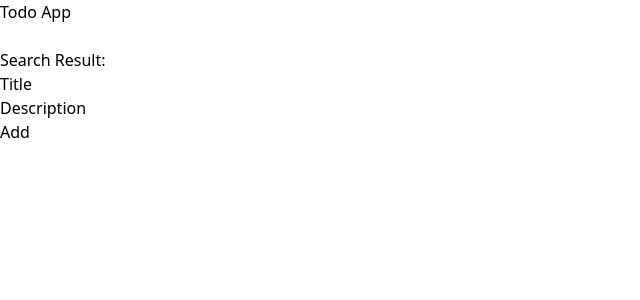
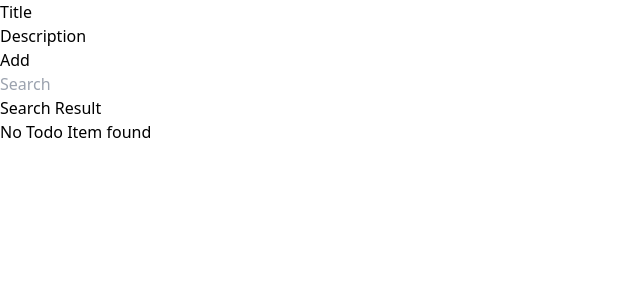
Before and after one commit to bipika22/todo-app, a React (Vite) app: page / in a window 1280 px wide. Shown: the top 300 px of the page, without its empty margins (0-640 px from the left). Built offline with nearby package versions, Linux system fonts and the light colour scheme.

Commit message:
saerh functionality addedc

```diff
--- a/src/app/todo/search.tsx
+++ b/src/app/todo/search.tsx
@@ -1,19 +1,21 @@
-import { useState } from "react";
+// import { useState } from "react";
 //function based
 //class based
 // uncontrolled component
 //controlled component
 
-export default function Search() {
-  const [search,setSearch] = useState('');
-  const handleChange = (e) =>{
-    console.log(e.target.value)
-    setSearch(e.target.value)
-}
+export default function Search(props) {
+  const { search, handleChange } = props;
   return (
     <div>
-      <input type="text" className="border rounded py-2 px-3" value={search} onChange={handleChange}/>
-      <h1>Search Result: {search}</h1>
+      <input
+        type="text"
+        className="border rounded py-2 px-3"
+        value={search}
+        onChange={handleChange}
+        placeholder="Search"
+      />
+      <h1>Search Result {search}</h1>
     </div>
   );
 }
--- a/src/app/todo/todo-list.tsx
+++ b/src/app/todo/todo-list.tsx
@@ -1,14 +1,14 @@
 import TodoItem from "./todo-item";
 
-
-
 export default function Todolist(props) {
-const {todoList, toggleCompleted, removeTodo}  = props
-
+  const { todoList, toggleCompleted, removeTodo } = props;
+  if (todoList.length <= 0) {
+    return <h1>No Todo Item found</h1>;
+  }
   return (
     <ul>
       {todoList.map((item) => {
-        const {id,title,description,completed} = item
+        const { id, title, description, completed } = item;
         return (
           <TodoItem
             key={`todo-${id}`}
@@ -17,7 +17,8 @@ const {todoList, toggleCompleted, removeTodo}  = props
             completed={completed}
             id={id}
             toggleCompleted={toggleCompleted}
-            removeTodo={removeTodo} />
+            removeTodo={removeTodo}
+          />
         );
       })}
     </ul>
--- a/src/app/todo/todo.tsx
+++ b/src/app/todo/todo.tsx
@@ -3,9 +3,13 @@ import TodoList from "./todo-list";
 import TodoForm from "./todo-form";
 import { useState } from "react";
 
-
-export default function Todo(){
+export default function Todo() {
   const [todoList, setTodoList] = useState([]);
+  const [search, setSearch] = useState("");
+  const handleChange = (e) => {
+    console.log(e.target.value);
+    setSearch(e.target.value);
+  };
   const toggleCompleted = (id) => {
     const newTodos = todoList.map((todo) => {
       if (todo.id === id) {
@@ -14,33 +18,34 @@ export default function Todo(){
           completed: !todo.completed,
         };
       }
-      return todo
-    })
-    setTodoList(newTodos)
-  }
-  const removeTodo =(id)=>{
-const newTodos =todoList.filter(item=>item.id!==id)
+      return todo;
+    });
+    setTodoList(newTodos);
+  };
+  const removeTodo = (id) => {
+    const newTodos = todoList.filter((item) => item.id !== id);
 
-setTodoList(newTodos)
-  }
-const addTodo =(todo)=>{
-  const newTodos = [...todoList,todo]
-  setTodoList(newTodos)
-}
+    setTodoList(newTodos);
+  };
+  const addTodo = (todo) => {
+    const newTodos = [...todoList, todo];
+    setTodoList(newTodos);
+  };
+
+  const filteredList = todoList.filter((item) =>
+    item?.title.toLowerCase().includes(search.toLowerCase())
+  );
   return (
     <div>
-        <h1>Todo App</h1>
-        <Search/>
-        <TodoForm addTodo={addTodo}/>
+      <TodoForm addTodo={addTodo} />
+      <Search search={search} handleChange={handleChange} />
       <TodoList
-                todoList={todoList}
+        todoList={filteredList}
         toggleCompleted={toggleCompleted}
         removeTodo={removeTodo}
-
       />
 
       {/* <Button title="Add Todo"/> */}
-
     </div>
-    )
+  );
 }
```
Lines whose indentation alone changed are shown as unchanged.
